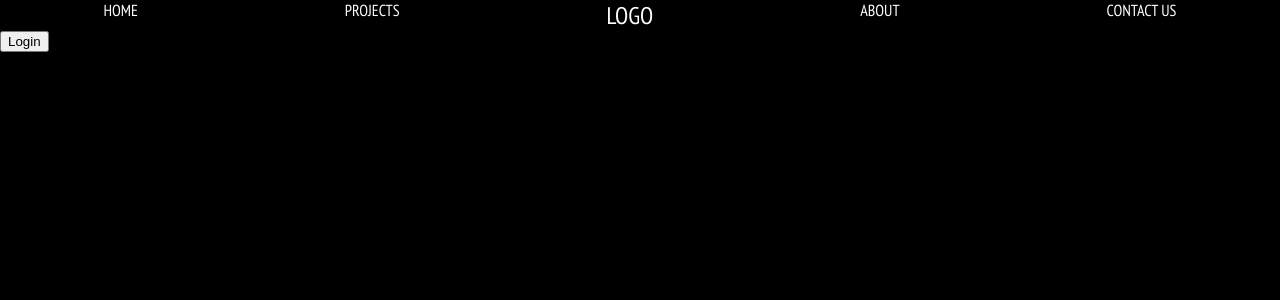
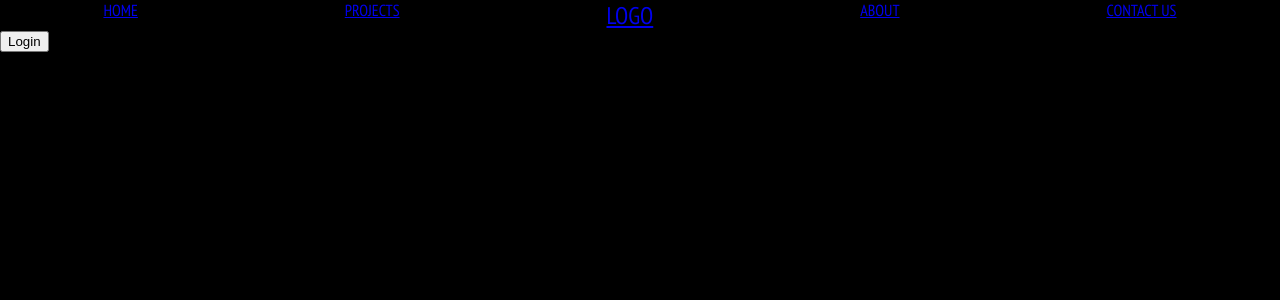
Before and after one commit to ETS-ReactNative4/personal-project, a React (Create React App) app: page /#/ in a window 1280 px wide. Shown: the top 300 px of the page. Built offline with nearby package versions, Linux system fonts and the light colour scheme.

Commit message:
added routing/components

```diff
--- a/index.js
+++ b/index.js
@@ -12,8 +12,8 @@ let app = express()
 app.use(bodyParser.json());
 app.use(cors());
 massive(process.env.CONNECTION_STRING).then( db =>{
+console.log('connected')
 app.set('db', db)
-console.log('connected')
 }  );
 
 
--- a/package.json
+++ b/package.json
@@ -13,7 +13,10 @@
     "passport-auth0": "^0.6.0",
     "react": "^16.0.0",
     "react-dom": "^16.0.0",
-    "react-scripts": "1.0.14"
+    "react-redux": "^5.0.6",
+    "react-router-dom": "^4.2.2",
+    "react-scripts": "1.0.14",
+    "redux": "^3.7.2"
   },
   "scripts": {
     "start": "react-scripts start",
--- a/src/App.js
+++ b/src/App.js
@@ -1,6 +1,12 @@
 import React, { Component } from 'react';
 import './App.css';
-import NavBar from './components/NavBar/NavBar'
+import NavBar from './components/NavBar/NavBar';
+import router from './router'
+import {Switch, Route} from 'react-router-dom';
+import Home from './components/Home/Home';
+import Projects from './components/Projects/Projects';
+import About from './components/About/About';
+import ContactUs from './components/ContactUs/ContactUs';
 
 class App extends Component {
   render() {
@@ -10,6 +16,12 @@ class App extends Component {
         <a href='http://localhost:3013/auth'>
           <button>Login</button>
         </a>
+        <Switch>
+          <Route exact path='/' component={Home} />
+          <Route exact path='/projects' component={Projects} />
+          <Route exact path='/about' component={About} />
+          <Route exact path='/contactUs' component={ContactUs} />
+        </Switch>
       </div>
     );
   }
--- /dev/null
+++ b/src/components/About/About.js
@@ -0,0 +1,10 @@
+import React, { Component } from 'react';
+
+export default class About extends Component {
+
+    render() {
+        return (
+            <div></div>
+        )
+    }
+}
--- /dev/null
+++ b/src/components/ContactUs/ContactUs.js
@@ -0,0 +1,10 @@
+import React, { Component } from 'react';
+
+export default class ContactUs extends Component {
+
+    render() {
+        return (
+            <div></div>
+        )
+    }
+}
--- /dev/null
+++ b/src/components/Home/Home.js
@@ -0,0 +1,14 @@
+import React, { Component } from 'react';
+
+export default class Home extends Component {
+
+    render() {
+        return (
+            <div>
+                <div className='hero'>
+
+                </div>
+            </div>
+        )
+    }
+}
--- a/src/components/NavBar/NavBar.js
+++ b/src/components/NavBar/NavBar.js
@@ -1,16 +1,17 @@
 import React, { Component } from 'react';
-import './NavBar.css'
+import './NavBar.css';
+import { Link } from 'react-router-dom';
 
 export default class NavBar extends Component{
     render(){
         return(
             <div>
                 <div className='NavBar'>
-                    <div>HOME</div>
-                    <div>PROJECTS</div>
-                    <div className='logo'>LOGO</div>
-                    <div>ABOUT</div>
-                    <div>CONTACT US</div>
+                    <Link to='/'><div>HOME</div></Link>
+                    <Link to='/projects'><div>PROJECTS</div></Link>
+                    <Link to='/'><div className='logo'>LOGO</div></Link>
+                    <Link to='/about'><div>ABOUT</div></Link>
+                    <Link to='/contactUs'><div>CONTACT US</div></Link>
                 </div>
             </div>
         )
--- /dev/null
+++ b/src/components/Projects/Projects.js
@@ -0,0 +1,10 @@
+import React, { Component } from 'react';
+
+export default class Projects extends Component {
+
+    render() {
+        return (
+            <div></div>
+        )
+    }
+}
--- a/src/index.js
+++ b/src/index.js
@@ -4,5 +4,8 @@ import './index.css';
 import App from './App';
 import registerServiceWorker from './registerServiceWorker';
 
-ReactDOM.render(<App />, document.getElementById('root'));
+import { HashRouter } from 'react-router-dom';
+import { Provider } from "react-redux";
+
+ReactDOM.render(<HashRouter><App /></HashRouter>, document.getElementById('root'));
 registerServiceWorker();
--- /dev/null
+++ b/src/router.js
@@ -0,0 +1,16 @@
+import React from 'react';
+import {Switch, Route} from 'react-router-dom';
+import Home from './components/Home/Home';
+import Projects from './components/Projects/Projects';
+import About from './components/About/About';
+import ContactUs from './components/ContactUs/ContactUs';
+
+
+export default (
+    <Switch>
+        <Route exact path='/' component={Home} />
+        <Route exact path='/projects' component={Projects} />
+        <Route exact path='/about' component={About} />
+        <Route exact path='/contactUs' component={ContactUs} />
+    </Switch>
+)
```
Also changed, not shown: 1 other file (tests, documents, lock files or other folders).
